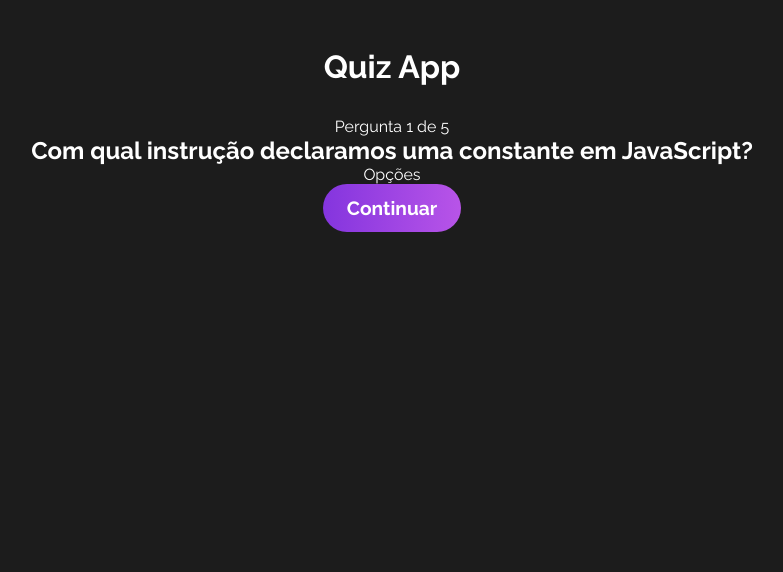
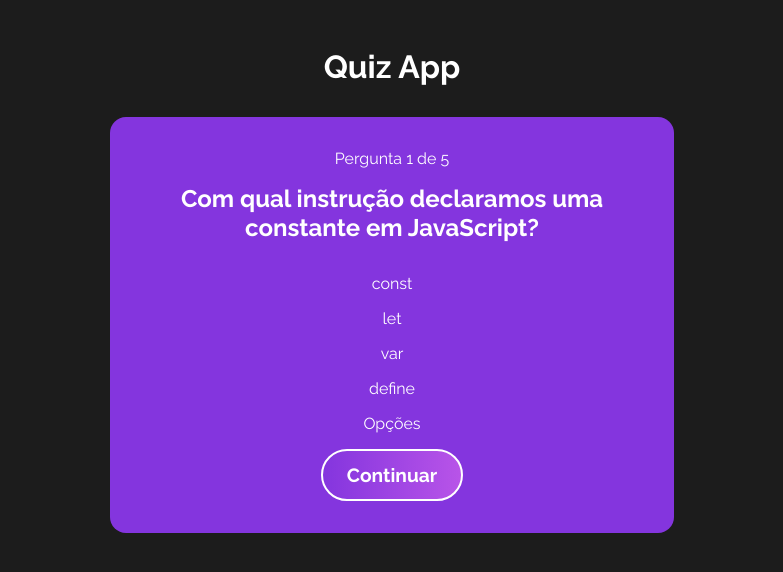
Before and after one commit to will-developer/projetos-portfolio, a React (Vite) app in the folder quiz-react-js/: page / in a window 1280 px wide. Both pictures are taken after a click on the button "Iniciar". Shown: the top 572 px of the page, without its empty margins (248-1031 px from the left). Built offline with nearby package versions, Linux system fonts and the light colour scheme.

Commit message:
feat: added question answer options to the game quiz initialization stage

```diff
--- a/quiz-react-js/src/components/GameOver.css
+++ b/quiz-react-js/src/components/GameOver.css
@@ -0,0 +1,20 @@
+#gameover{
+  text-align: center;
+  max-width: 500px;
+  display: flex;
+  flex-direction: column;
+ }
+
+ #gameover h2,
+ #gameover p {
+   margin-bottom: 2rem;
+ }
+
+ #gameover p {
+  margin-bottom: 1rem;
+ }
+
+ #gameover img {
+   margin: 2rem;
+   height: 200px;
+ }
--- /dev/null
+++ b/quiz-react-js/src/components/Option.jsx
@@ -0,0 +1,15 @@
+import { useContext } from 'react';
+import { QuizContext } from '../context/quiz';
+
+import './Option.css';
+
+const Option = ({ option }) => {
+  const [quizState, dispatch] = useContext(QuizContext);
+  return (
+    <div>
+      <p>{option}</p>
+    </div>
+  );
+};
+
+export default Option;
--- a/quiz-react-js/src/components/Question.css
+++ b/quiz-react-js/src/components/Question.css
@@ -1,22 +1,24 @@
-#gameover{
+#question{
   text-align: center;
   max-width: 500px;
-  display: flex;
-  flex-direction: column;
-
-
+  background-color: #8435de;
+  border-radius: 1rem;
+  padding: 2rem;
  }
 
- #gameover h2,
- #gameover p {
+ #question h2,
+ #question p {
    margin-bottom: 2rem;
  }
 
- #gameover p {
+ #question p {
   margin-bottom: 1rem;
  }
 
- #gameover img {
-   margin: 2rem;
-   height: 200px;
+ #question img {
+   margin-top: 2rem;
  }
+
+ #question button {
+  border: 2px solid #fff;
+ }
--- a/quiz-react-js/src/components/Question.jsx
+++ b/quiz-react-js/src/components/Question.jsx
@@ -1,5 +1,7 @@
 import { useContext } from 'react';
 import { QuizContext } from '../context/quiz';
+
+import Option from './Option';
 
 import './Question.css';
 
@@ -13,6 +15,9 @@ const Question = () => {
       </p>
       <h2>{currentQuestion.question}</h2>
       <div id="options-container">
+        {currentQuestion.options.map((option) => (
+          <Option option={option} key={option} />
+        ))}
         <p>Opções</p>
       </div>
       <button onClick={() => dispatch({ type: 'CHANGE_QUESTION' })}>
```
Also changed, not shown: quiz-react-js/src/components/Option.css (added).
